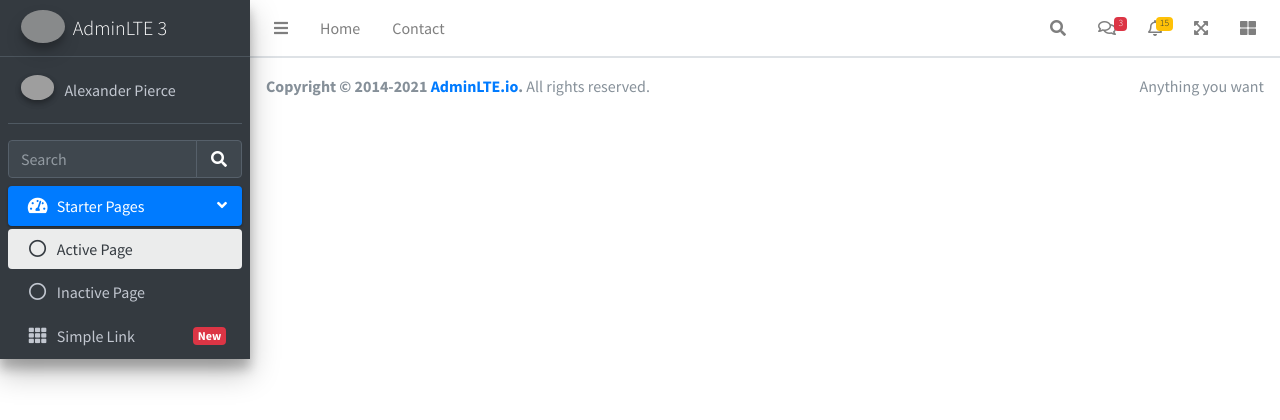
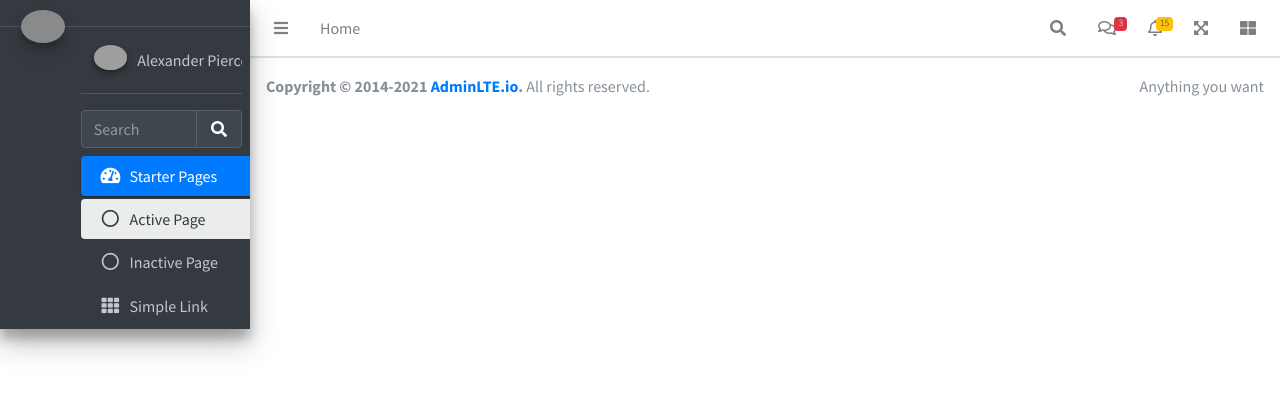
Before and after one commit to soymiguelfigueroa/invoices, a PHP site: template public_html/src/templates/layout.twig in a window 1280 px wide. Shown: the top 420 px of the page. Run offline with PHP 8.4, Linux system fonts and the light colour scheme; the template is opened without the code that fills it, so the values that code supplies are empty; some libraries are stand-ins or nearby versions; grey boxes are pictures that could not be loaded.

Commit message:
Adding app_name

```diff
--- a/public_html/src/Controller/HomeController.php
+++ b/public_html/src/Controller/HomeController.php
@@ -13,6 +13,7 @@ class HomeController
         $loader = new \Twig\Loader\FilesystemLoader('src/templates/');
 
         $this->twig = new \Twig\Environment($loader);
+        $this->twig->addGlobal('app_name', $_ENV['APP_NAME']);
     }
 
     public function index()
--- a/public_html/src/templates/layout.twig
+++ b/public_html/src/templates/layout.twig
@@ -7,7 +7,7 @@ scratch. This page gets rid of all links and provides the needed markup only.
 <head>
   <meta charset="utf-8">
   <meta name="viewport" content="width=device-width, initial-scale=1">
-  <title>AdminLTE 3 | Starter</title>
+  <title>{{ app_name }} | Starter</title>
 
   <!-- Google Font: Source Sans Pro -->
   <link rel="stylesheet" href="https://fonts.googleapis.com/css?family=Source+Sans+Pro:300,400,400i,700&display=fallback">
@@ -27,10 +27,7 @@ scratch. This page gets rid of all links and provides the needed markup only.
         <a class="nav-link" data-widget="pushmenu" href="#" role="button"><i class="fas fa-bars"></i></a>
       </li>
       <li class="nav-item d-none d-sm-inline-block">
-        <a href="index3.html" class="nav-link">Home</a>
-      </li>
-      <li class="nav-item d-none d-sm-inline-block">
-        <a href="#" class="nav-link">Contact</a>
+        <a href="/" class="nav-link">Home</a>
       </li>
     </ul>
 
@@ -160,9 +157,9 @@ scratch. This page gets rid of all links and provides the needed markup only.
   <!-- Main Sidebar Container -->
   <aside class="main-sidebar sidebar-dark-primary elevation-4">
     <!-- Brand Logo -->
-    <a href="index3.html" class="brand-link">
+    <a href="/" class="brand-link">
       <img src="dist/img/AdminLTELogo.png" alt="AdminLTE Logo" class="brand-image img-circle elevation-3" style="opacity: .8">
-      <span class="brand-text font-weight-light">AdminLTE 3</span>
+      <span class="brand-text font-weight-light">{{ app_name }}</span>
     </a>
 
     <!-- Sidebar -->
```
Also changed, not shown: 1 other file.
